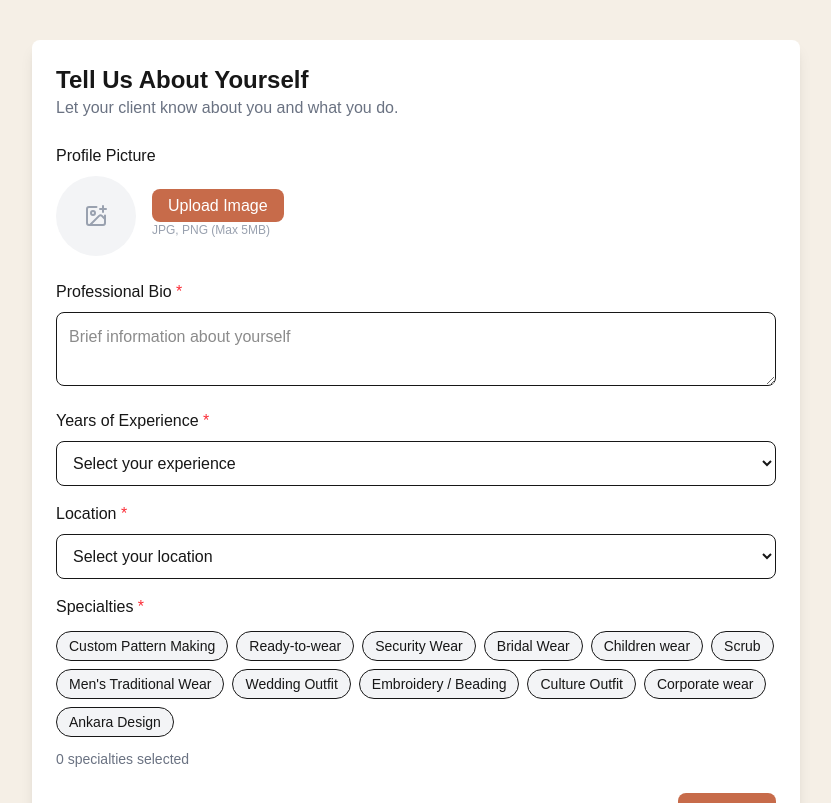
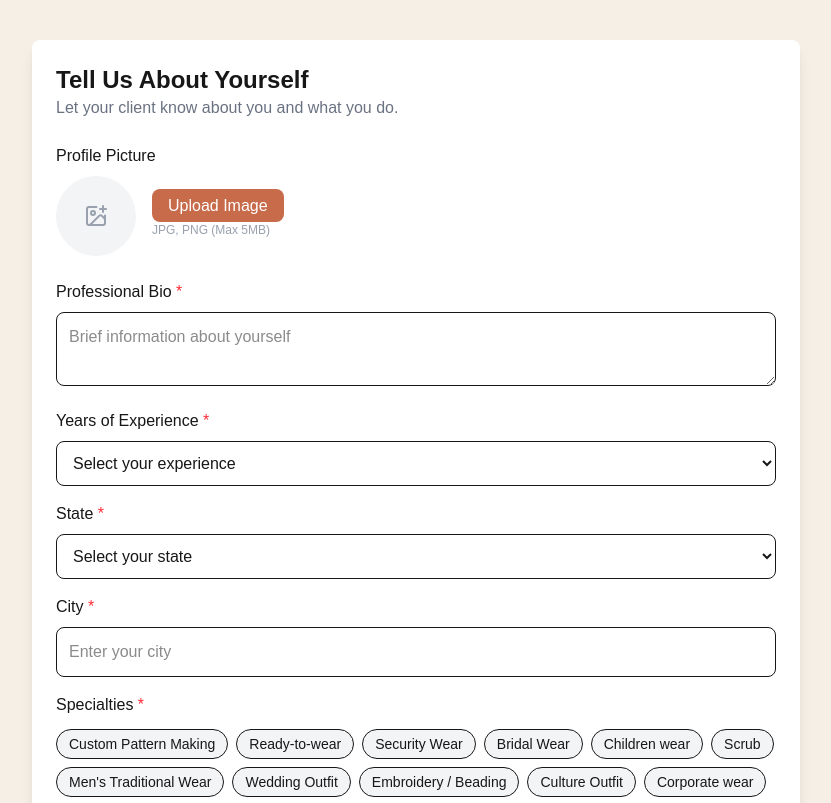
Before and after one commit to Sewsphere-fashion/sewsphere-mvp, a Next.js app: page /designer/edit-profile in a window 1280 px wide. Shown: the top 803 px of the page, without its empty margins (224-1055 px from the left). Built offline with nearby package versions, Linux system fonts and the light colour scheme.

Commit message:
feat: add onboarding

```diff
--- a/app/components/Modals/WelcomeModal.tsx
+++ b/app/components/Modals/WelcomeModal.tsx
@@ -17,6 +17,11 @@ export default function WelcomeModal({
 
   if (!open) return null;
 
+  const handleContinue = () => {
+    onClose();
+    router.push("/designer/edit-profile");
+  };
+
   const handleLogout = async () => {
     const token = localStorage.getItem("token");
 
@@ -28,31 +33,34 @@ export default function WelcomeModal({
     });
 
     localStorage.removeItem("token");
+    onClose();
     router.push("/");
   };
 
   return (
-    <div className="fixed inset-0 z-50 flex items-center justify-center bg-black/40 px-4">
-      <div className="w-full max-w-sm rounded-2xl bg-white p-6 shadow-xl text-center space-y-4">
-
+    <div
+      className="fixed inset-0 z-50 flex items-center justify-center bg-black/40 px-4"
+      onClick={onClose}
+    >
+      <div
+        className="w-full max-w-sm rounded-2xl bg-white p-6 shadow-xl text-center space-y-4"
+        onClick={(e) => e.stopPropagation()}
+      >
         <div className="text-3xl">👋</div>
 
-        <h2 className="text-xl font-semibold">
-          Welcome, {firstName}!
-        </h2>
+        <h2 className="text-xl font-semibold">Welcome, {firstName}!</h2>
 
         <p className="text-sm text-gray-500">
           You've successfully logged in.
         </p>
 
         <button
-          onClick={onClose}
+          onClick={handleContinue}
           className="w-full rounded-md bg-[#C76B4A] py-2 text-sm text-white"
         >
-          Continue
+          Continue to Profile
         </button>
 
-        {/* testing only */}
         <button
           onClick={handleLogout}
           className="w-full rounded-md border border-red-400 py-2 text-sm text-red-400"
--- a/app/designer/edit-profile/page.tsx
+++ b/app/designer/edit-profile/page.tsx
@@ -3,12 +3,12 @@
 import { useState } from "react";
 import { ImagePlus, Loader2 } from "lucide-react";
 
-type FormData = {
+type FormDataType = {
   profileImage: File | null;
-  profileImageUrl: string;
   bio: string;
   experience: string;
-  location: string;
+  state: string;
+  city: string;
   specialties: string[];
 };
 
@@ -47,12 +47,15 @@ const locationOptions = [
 ];
 
 export default function OnboardingStepOne() {
-  const [formData, setFormData] = useState<FormData>({
+  const [loading, setLoading] = useState(false);
+  const [success, setSuccess] = useState(false);
+  const [error, setError] = useState("");
+  const [formData, setFormData] = useState<FormDataType>({
     profileImage: null,
-    profileImageUrl: "",
     bio: "",
     experience: "",
-    location: "",
+    state: "",
+    city: "",
     specialties: [],
   });
 
@@ -77,10 +80,13 @@ export default function OnboardingStepOne() {
     setUploading(true);
 
     try {
-      const res = await fetch("https://api.sewsphere.co/api/v1/users/profile-picture", {
-        method: "POST",
-        body: form,
-      });
+      const res = await fetch(
+        "https://api.sewsphere.co/api/v1/users/profile-picture",
+        {
+          method: "POST",
+          body: form,
+        },
+      );
 
       if (!res.ok) throw new Error("Upload failed");
 
@@ -98,13 +104,15 @@ export default function OnboardingStepOne() {
   };
 
   const handleSubmit = async () => {
+    setLoading(true);
+    setError("");
+    setSuccess(false);
     try {
       const payload = {
         bio: formData.bio,
-        experience: formData.experience,
-        location: formData.location,
+        state: formData.state,
+        city: formData.city,
         specialties: formData.specialties,
-        profileImage: formData.profileImageUrl,
       };
 
       const res = await fetch("https://api.sewsphere.co/api/v1/designers/", {
@@ -116,17 +124,35 @@ export default function OnboardingStepOne() {
       });
 
       if (!res.ok) throw new Error("Submission failed");
+      await res.json();
+      setSuccess(true);
 
-      const data = await res.json();
-      console.log("Success:", data);
     } catch (err) {
+        setError("Failed to submit form");
       console.error(err);
+    } finally {
+      setLoading(false);
     }
   };
 
   return (
     <div className="bg-[#F5EFE6] py-10 min-h-screen">
       <div className="max-w-3xl mx-auto p-6 rounded-lg bg-white shadow-lg">
+
+         {/* Success Message */}
+      {success && (
+        <div className="mb-4 p-3 rounded-lg bg-green-100 text-green-700 text-sm">
+          ✅ Your details have been saved successfully!
+        </div>
+      )}
+
+      {/* Error Message */}
+      {error && (
+        <div className="mb-4 p-3 rounded-lg bg-red-100 text-red-700 text-sm">
+          {error}
+        </div>
+      )}
+
         {/* Title */}
         <h2 className="text-2xl font-semibold">Tell Us About Yourself</h2>
         <p className="text-gray-500 mb-6">
@@ -224,22 +250,36 @@ export default function OnboardingStepOne() {
         </div>
 
         {/* Location */}
+        {/* State */}
         <div className="mb-4">
           <label className="font-medium">
-            Location <span className="text-red-500">*</span>
+            State <span className="text-red-500">*</span>
           </label>
           <select
             className="w-full border p-3 mt-2 rounded-lg bg-white"
-            value={formData.location}
+            value={formData.state}
             onChange={(e) =>
-              setFormData({ ...formData, location: e.target.value })
+              setFormData({ ...formData, state: e.target.value })
             }
           >
-            <option value="">Select your location</option>
+            <option value="">Select your state</option>
             {locationOptions.map((loc) => (
               <option key={loc}>{loc}</option>
             ))}
           </select>
+        </div>
+
+        {/* City */}
+        <div className="mb-4">
+          <label className="font-medium">
+            City <span className="text-red-500">*</span>
+          </label>
+          <input
+            className="w-full border p-3 mt-2 rounded-lg"
+            placeholder="Enter your city"
+            value={formData.city}
+            onChange={(e) => setFormData({ ...formData, city: e.target.value })}
+          />
         </div>
 
         {/* Specialties */}
@@ -272,7 +312,7 @@ export default function OnboardingStepOne() {
           </p>
         </div>
 
-        {/* Continue */}
+        {/* Submit */}
         <div className="flex justify-end">
           <button
             onClick={handleSubmit}
@@ -283,6 +323,7 @@ export default function OnboardingStepOne() {
           </button>
         </div>
       </div>
+
     </div>
   );
 }
```
